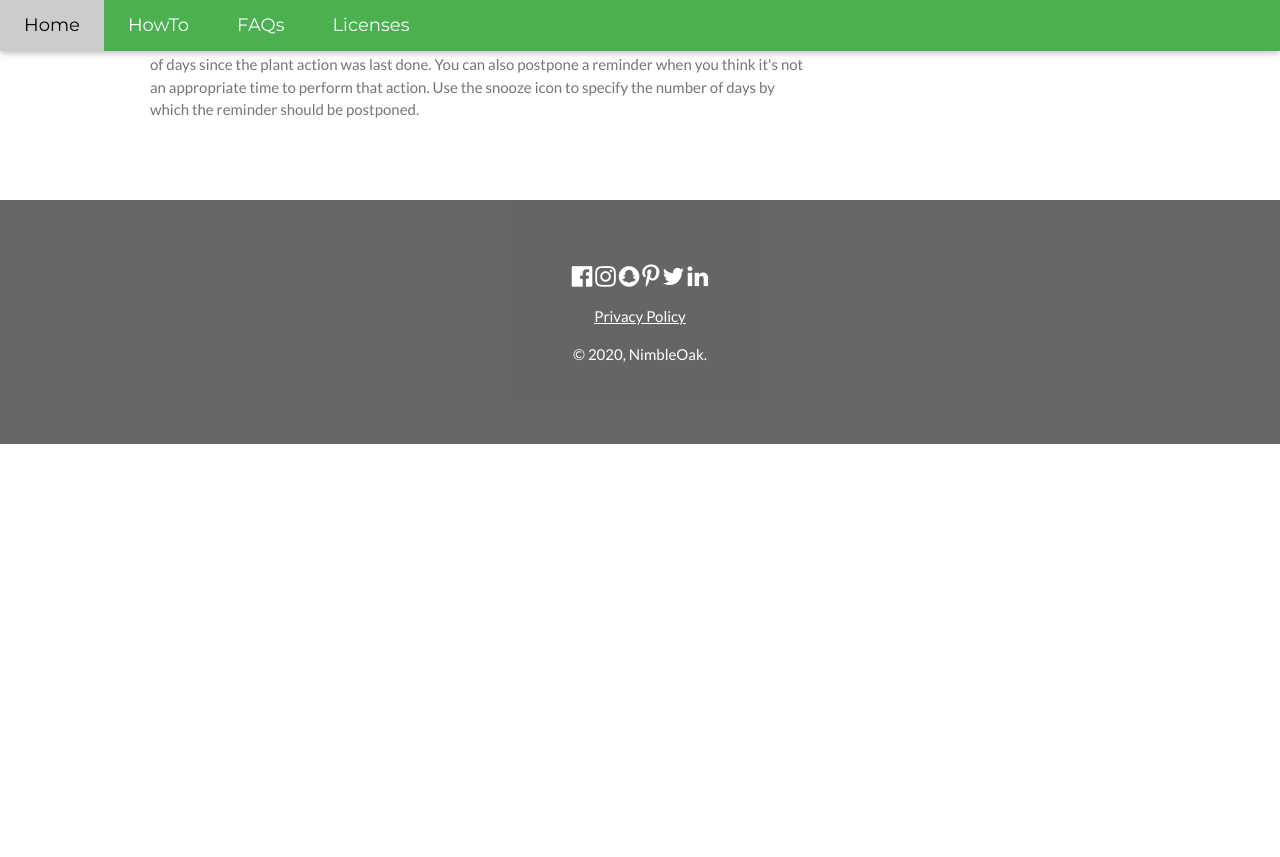
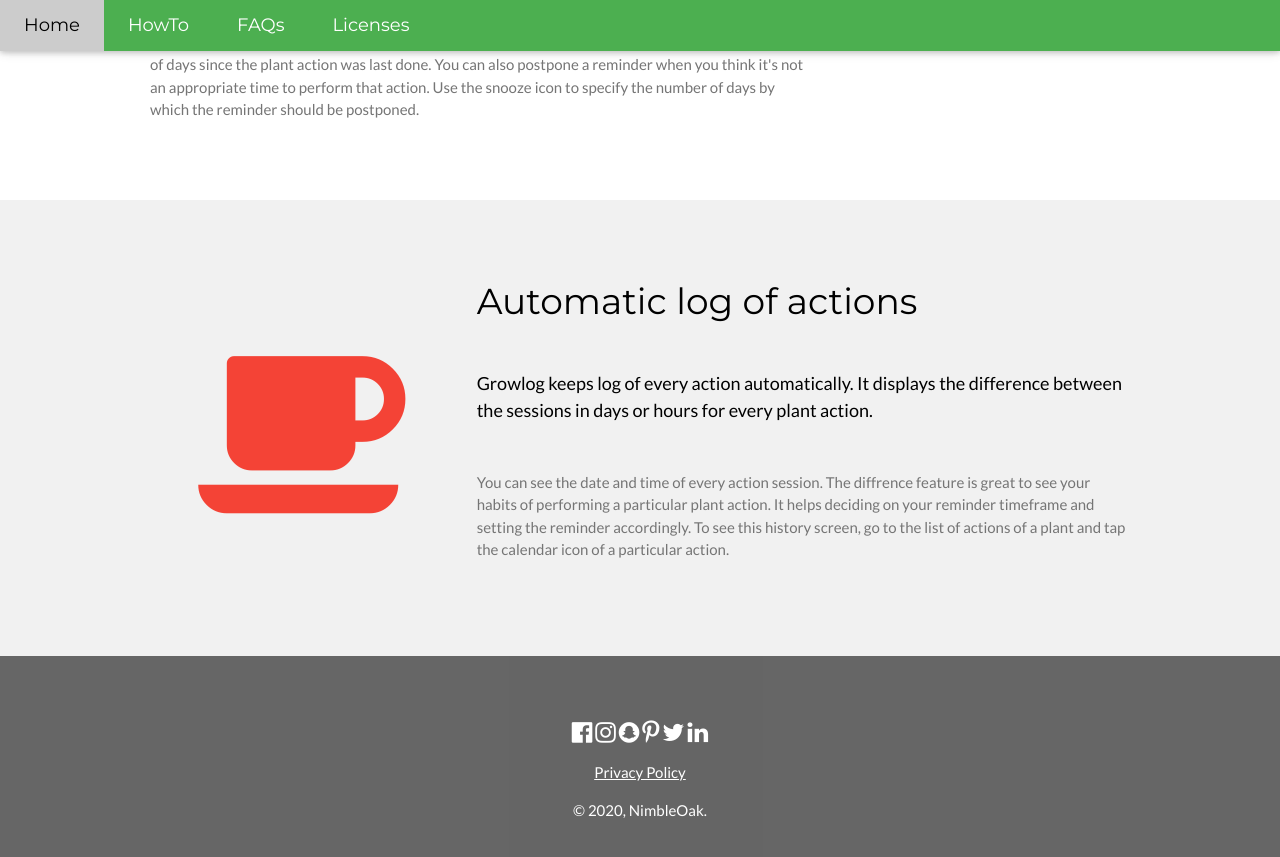
Before and after one commit to YogeshUmeshVaity/growlog, a Jekyll site: the page built from index.html, in a window 1280 px wide and 900 px high, scrolled down 1887 px. Shown: the top 857 px of the window. Built offline with Jekyll 4.4.1, drawn with Linux system fonts in a browser that asks for light colours; before the commit the page ends 2331 px from its top, so only the background shows below that.

Commit message:
Add feature explanation to home page for Plant action history feature.

```diff
--- a/index.html
+++ b/index.html
@@ -127,9 +127,27 @@
         </div>
     </div>
 
-    <!-- <div class="w3-container w3-black w3-center w3-opacity w3-padding-64">
-        <h1 class="w3-margin w3-xlarge">Quote of the day: live life</h1>
-    </div> -->
+    <!-- Plant Actions History Grid -->
+    <div class="w3-row-padding w3-light-grey w3-padding-64 w3-container">
+        <div class="w3-content">
+            <!-- Plant actions history screenshot -->
+            <div class="w3-third w3-center">
+                <i class="fa fa-coffee w3-padding-64 w3-text-red w3-margin-right"></i>
+            </div>
+
+            <div class="w3-twothird">
+                <h1>Automatic log of actions</h1>
+                <h5 class="w3-padding-32">Growlog keeps log of every action automatically. It displays the difference
+                    between the sessions in days or hours for every plant action. </h5>
+
+                <p class="w3-text-grey">You can see the date and time of every action session. The diffrence feature is
+                    great to see your habits of performing a particular plant action. It helps deciding on your reminder
+                    timeframe and setting the reminder accordingly. To see this history screen, go to the list of
+                    actions of a plant and tap the calendar icon of a particular action.
+                </p>
+            </div>
+        </div>
+    </div>
 
     {% include footer.html %}
 
```
